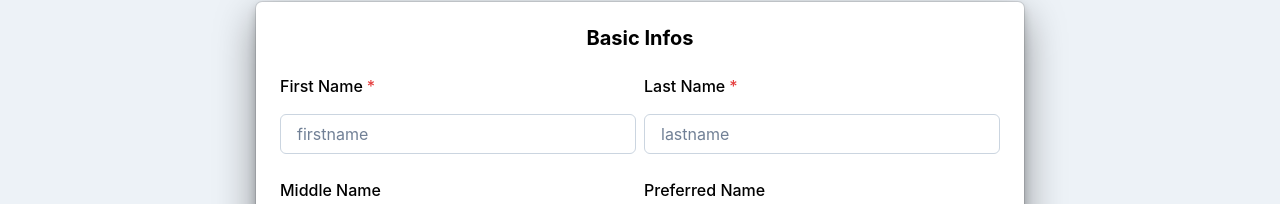
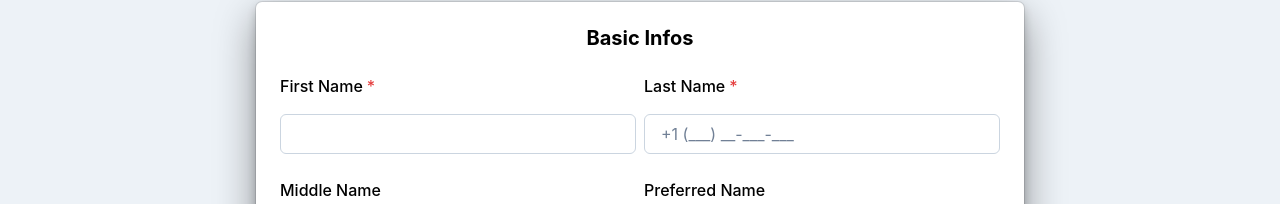
Before and after one commit to Reo14/EMP, a React (Vite) app in the folder frontend/: page /employee-onboarding in a window 1280 px wide. Shown: the part 143-347 px from the top of the page. Built offline with nearby package versions, Linux system fonts and the light colour scheme.

Commit message:
add 3b ui
	modified:   frontend/src/pages/OnBoardingPage.tsx

```diff
--- a/frontend/src/pages/OnBoardingPage.tsx
+++ b/frontend/src/pages/OnBoardingPage.tsx
@@ -280,7 +280,6 @@ const OnBoardingPage: FC = () => {
                     onBlur={formik.handleBlur}
                     name="firstName"
                     {...inputStyles}
-                    placeholder="firstname"
                   />
                   {formik.touched.firstName && formik.errors.firstName ? (
                     <FormErrorMessage>
@@ -303,7 +302,7 @@ const OnBoardingPage: FC = () => {
                     onBlur={formik.handleBlur}
                     name="lastName"
                     {...inputStyles}
-                    placeholder="lastname"
+                    placeholder="+1 (___) __-___-___"
                   />
                   {formik.touched.lastName && formik.errors.lastName ? (
                     <FormErrorMessage>
```
